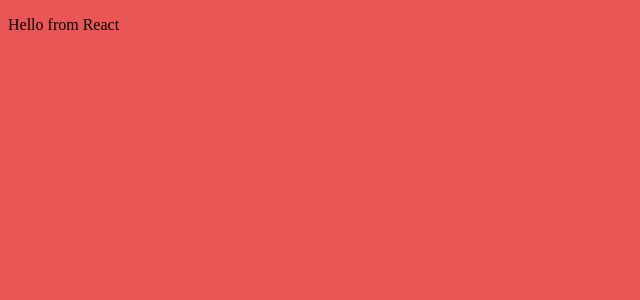
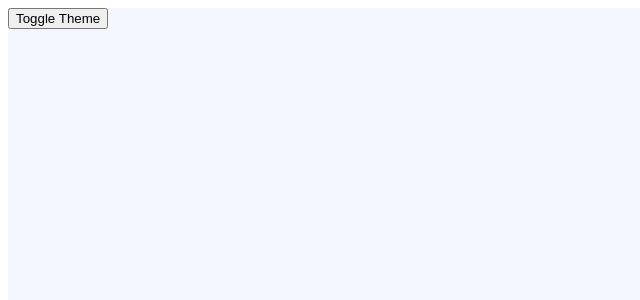
Before and after one commit to 0xmbadr/task-management-app, a React (Vite) app: page / in a window 1280 px wide. Shown: the top 300 px of the page, without its empty margins (0-640 px from the left). Built offline with nearby package versions, Linux system fonts and the light colour scheme.

Commit message:
feat: add light/dark theme feature

```diff
--- a/src/App.tsx
+++ b/src/App.tsx
@@ -1,7 +1,18 @@
+import { useState } from 'react';
+
 function App() {
+  const [colorTheme, setColorTheme] = useState('light');
+  const handleClick = () => {
+    if (colorTheme == 'light') {
+      setColorTheme('dark');
+    } else {
+      setColorTheme('light');
+    }
+  };
+
   return (
-    <div>
-      <p>Hello from React</p>
+    <div className={`App ${colorTheme}`}>
+      <button onClick={() => handleClick()}>Toggle Theme</button>
     </div>
   );
 }
--- a/src/main.tsx
+++ b/src/main.tsx
@@ -1,10 +1,9 @@
 import React from 'react';
 import ReactDOM from 'react-dom/client';
 import App from './App';
+import { Provider } from 'react-redux';
+import { store } from './app/store';
 import './styles/main.scss';
-import { Provider } from 'react-redux';
-
-import { store } from './app/store';
 
 ReactDOM.createRoot(document.getElementById('root') as HTMLElement).render(
   <React.StrictMode>
--- /dev/null
+++ b/src/styles/abstracts/_functions.scss
@@ -0,0 +1,3 @@
+@function getColor($color){
+  @return var(--color-#{$color})
+}
--- a/src/styles/abstracts/_variables.scss
+++ b/src/styles/abstracts/_variables.scss
@@ -1 +1,17 @@
+$black: #000000;
+$white: #ffffff;
 $red:#EA5555;
+$darkBlue: #635FC7;
+$veryLightBlue:#f0effa;
+$lightBlue: #A8A4FF;
+$lightGray: #F4F7FD;
+$lightGrayLine: #E4EBFA;
+$mediumGray: #828fa3;
+$darkGray: #2B2C37;
+$darkGrayLine: #3E3F4E;
+$veryDarkGray: #20212C;
+$cardShadow: rgba(54, 78, 126,0.101545);
+$overlay: rgba(0,0,0,0.5);
+$mediumGrayOpacity: rgba(130,143,163,0.4);
+$mediumGrayGradient: linear-gradient(to bottom, rgba(121, 132, 147, 0.2),rgba(130,143,163,0.1), rgba(130,143,163,0));
+$darkBlueOpacity: rgba(99, 95, 199,0.25);
--- a/src/styles/abstracts/index.scss
+++ /dev/null
@@ -1 +0,0 @@
-@forward './variables'
--- a/src/styles/main.scss
+++ b/src/styles/main.scss
@@ -1,5 +1,15 @@
-@use "./abstracts/index.scss" as *;
 
-body {
-    background-color: $red;
+
+@import './abstracts/variables';
+@import './abstracts/functions';
+@import './abstracts/mixins';
+
+@import './themes/dark';
+@import './themes/light';
+
+
+
+.App {
+    background-color: getColor(bg);
+    height: 100vh;
 }
--- /dev/null
+++ b/src/styles/themes/_dark.scss
@@ -0,0 +1,21 @@
+@use "./../abstracts/variables";
+
+$dark:(
+  bg:$veryDarkGray,
+  scroll:$darkGrayLine,
+  borderLine:$darkGrayLine,
+  main: $darkGray,
+  title: $white,
+  subTitle: $white,
+  board:$veryDarkGray,
+  themeSwitchBox: $veryDarkGray,
+  addButton: $white,
+  ellipsis: $veryDarkGray,
+  checked: rgba(255,255,255,0.5),
+);
+
+.dark {
+  @each $name, $color in $dark{
+      --color-#{""+$name} : #{$color};
+  }
+};
--- /dev/null
+++ b/src/styles/themes/_light.scss
@@ -0,0 +1,19 @@
+$light:(
+  bg: $lightGray,
+  scroll:$mediumGray,
+  borderLine:$lightGrayLine,
+  main: $white,
+  title: $black,
+  subTitle: $mediumGray,
+  board:$white,
+  themeSwitchBox: $lightGray,
+  addButton: $veryLightBlue,
+  ellipsis: $lightGrayLine,
+  checked: rgba(0,0,0,0.5),
+);
+
+.light {
+  @each $name, $color in $light{
+      --color-#{""+$name} : #{$color};
+  }
+};
```
Also changed, not shown: src/styles/abstracts/_mixins.scss (added).
